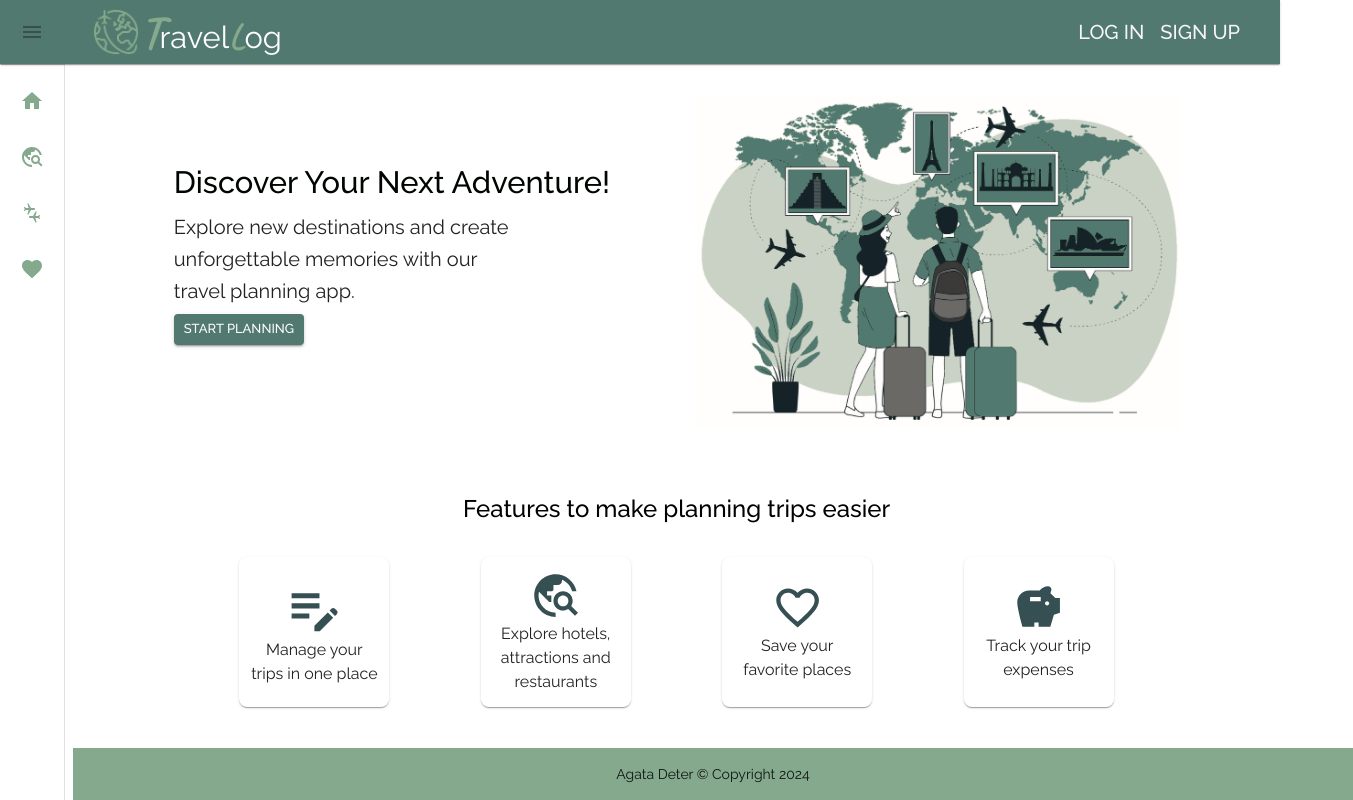
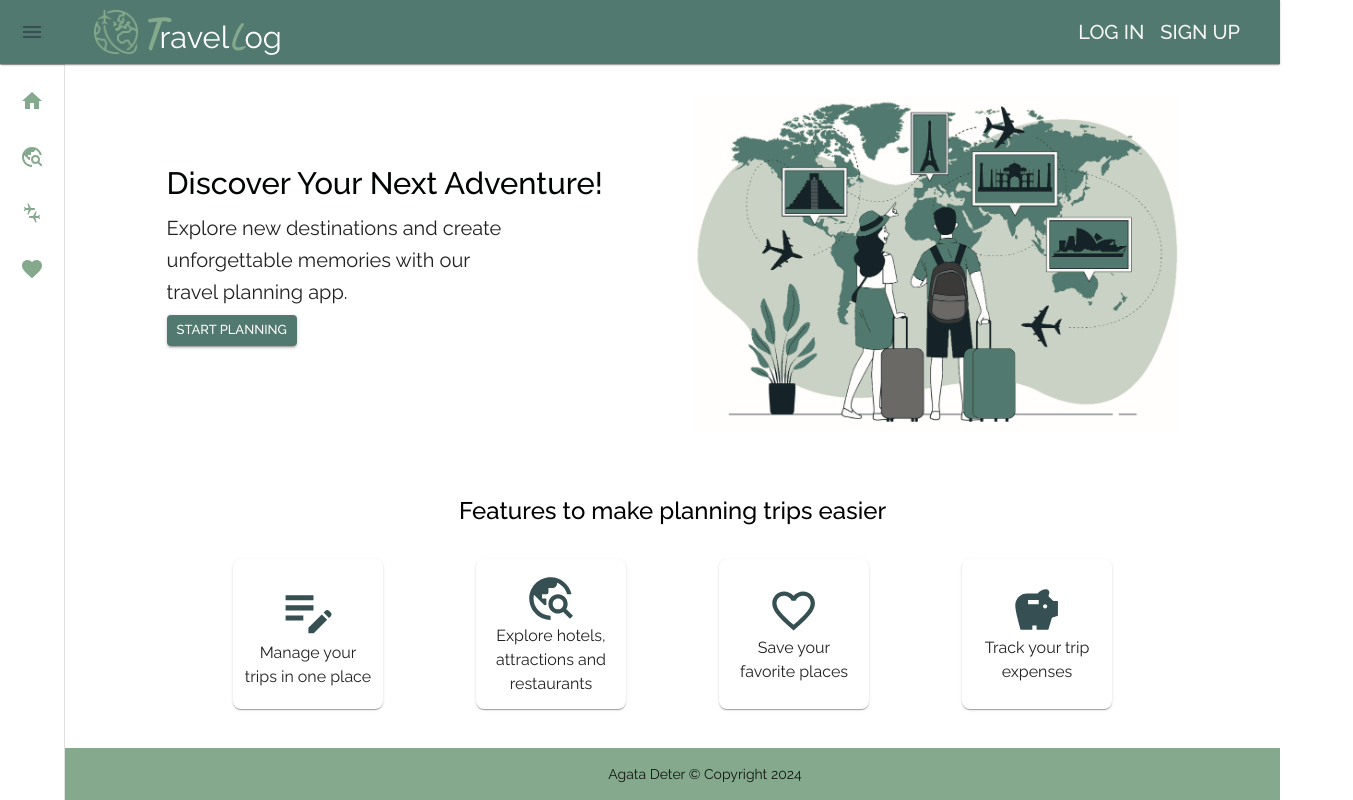
Before and after one commit to Agata10/travel-log, a React (Vite) app in the folder frontend/: page / in a window 1280 px wide. Shown: the whole page, 1353 px wide, since content can reach past the window. Built offline with nearby package versions, Linux system fonts and the light colour scheme; no server answers.

Commit message:
fix overflow for layout

```diff
--- a/frontend/src/App.jsx
+++ b/frontend/src/App.jsx
@@ -60,7 +60,7 @@ let theme = createTheme({
 theme = responsiveFontSizes(theme);
 function App() {
   return (
-    <>
+    <div className=" overflow-x-hidden">
       <ThemeProvider theme={theme}>
         <Layout>
           <TripContextProvider>
@@ -80,7 +80,7 @@ function App() {
           </TripContextProvider>
         </Layout>
       </ThemeProvider>
-    </>
+    </div>
   );
 }
 
--- a/frontend/src/components/Layout.jsx
+++ b/frontend/src/components/Layout.jsx
@@ -21,7 +21,7 @@ const Layout = ({ children }) => {
         component="main"
         sx={{
           flexGrow: 1,
-          pl: 1,
+          pl: { xs: 1, sm: 0 },
           width: '100%',
           // backgroundColor: 'whitesmoke',
           minHeight: '100vh',
```
